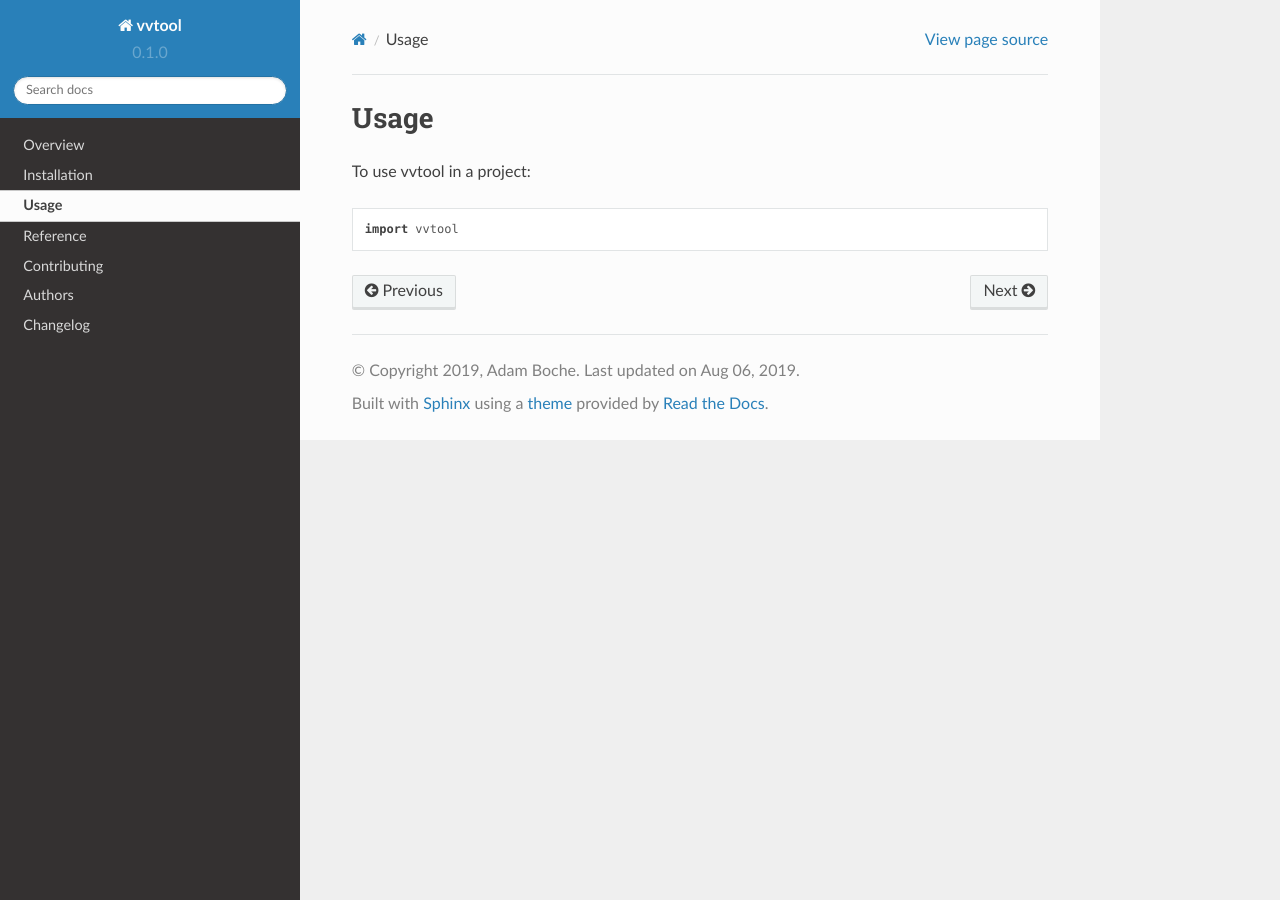
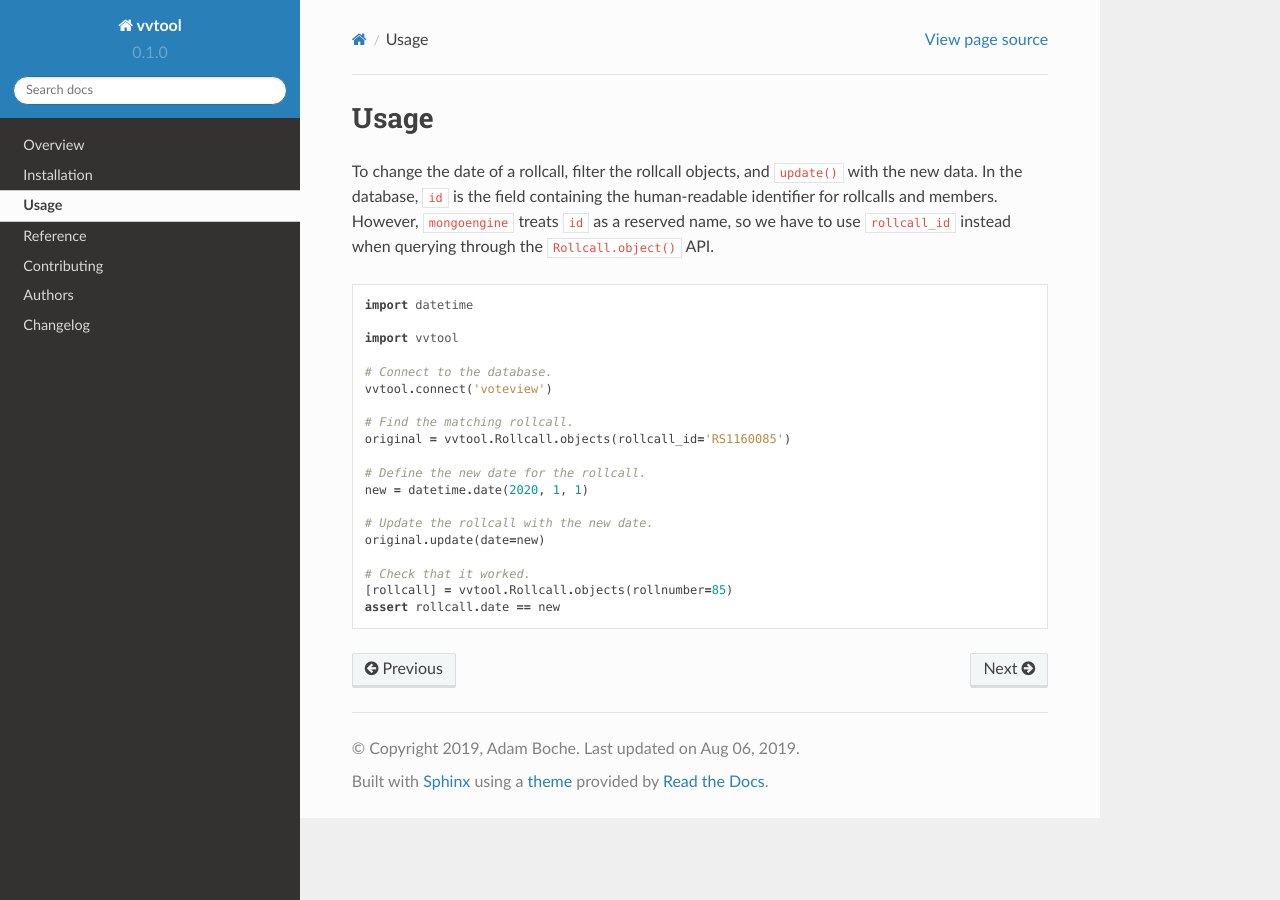
Before and after one commit to voteview/voteview-dev, a Sphinx documentation site: the page built from docs/usage.rst, in a window 1280 px wide. Built offline with Sphinx 7.4.7 and the Read the Docs theme 2.0.0, drawn with Linux system fonts in a browser that asks for light colours.

Commit message:
Explain usage

```diff
--- a/docs/usage.rst
+++ b/docs/usage.rst
@@ -2,6 +2,30 @@
 Usage
 =====
 
-To use vvtool in a project::
+To change the date of a rollcall, filter the rollcall objects, and ``update()``
+with the new data. In the database, ``id`` is the field containing the
+human-readable identifier for rollcalls and members. However, ``mongoengine``
+treats ``id`` as a reserved name, so we have to use ``rollcall_id`` instead when
+querying through the ``Rollcall.object()`` API.
+
+.. code-block:: python
+
+        import datetime
 
 	import vvtool
+
+        # Connect to the database.
+        vvtool.connect('voteview')
+
+        # Find the matching rollcall.
+        original = vvtool.Rollcall.objects(rollcall_id='RS1160085')
+
+        # Define the new date for the rollcall.
+        new = datetime.date(2020, 1, 1)
+
+        # Update the rollcall with the new date.
+        original.update(date=new)
+
+        # Check that it worked.
+        [rollcall] = vvtool.Rollcall.objects(rollnumber=85)
+        assert rollcall.date == new
```
Also changed, not shown: 1 other file.
